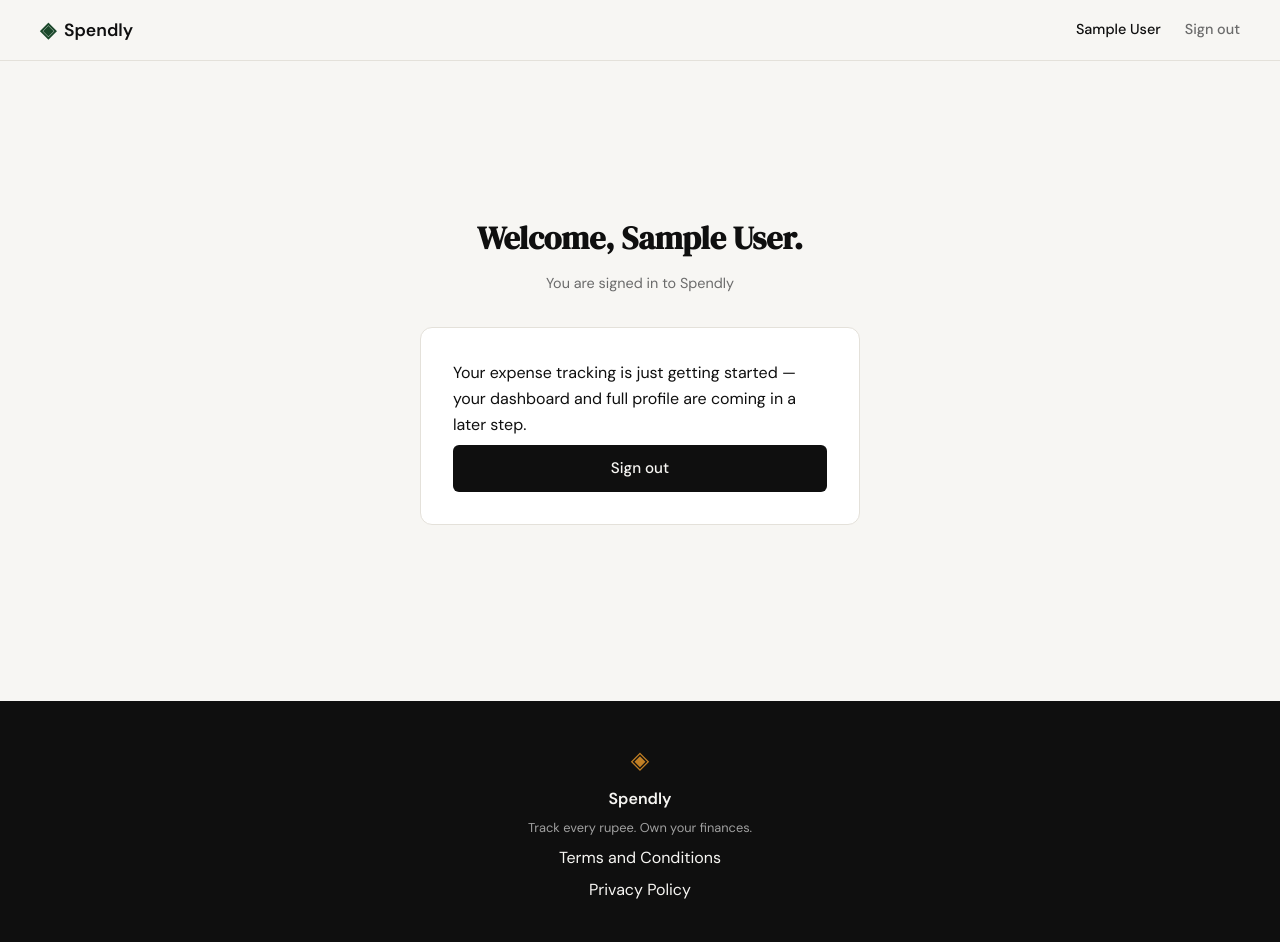
After one commit to AnserAliKhan/spendly, a Flask app: page /dashboard in a window 1280 px wide. The commit adds this page. Run offline with Flask 3, Linux system fonts and the light colour scheme; the visitor is signed in with stand-in values (Sample User, id 1).

Commit message:
added login functionality

```diff
--- a/app.py
+++ b/app.py
@@ -1,11 +1,18 @@
 import sqlite3
+from functools import wraps
 
-from flask import Flask, redirect, render_template, request, url_for
-from werkzeug.security import generate_password_hash
+from flask import Flask, redirect, render_template, request, session, url_for
+from werkzeug.security import check_password_hash, generate_password_hash
 
 from database.db import get_db, init_db, seed_db
 
 app = Flask(__name__)
+
+# Required to sign session cookies. The dev key is fine for local use;
+# in production this must come from an environment variable so it isn't
+# checked into the repo.
+# TODO: replace with env var in production
+app.secret_key = "dev-secret-change-me"
 
 
 # ------------------------------------------------------------------ #
@@ -35,12 +42,42 @@ def _validate_registration(name: str, email: str, password: str) -> str | None:
     return None
 
 
+def _login_required(view):
+    """Gate a view on a signed-in session.
+
+    Redirects to /login if there is no user_id in the session. The
+    functools.wraps preserves the wrapped view's __name__ so Flask's
+    url_for() can still resolve the endpoint by name.
+    """
+    @wraps(view)
+    def wrapped(*args, **kwargs):
+        if not session.get("user_id"):
+            return redirect(url_for("login"))
+        return view(*args, **kwargs)
+    return wrapped
+
+
+def _redirect_if_authenticated(view):
+    """Send already-signed-in users away from the auth pages.
+
+    If a session is present, GET and POST both bounce to the landing
+    page. Signed-out users fall through to the wrapped view unchanged.
+    """
+    @wraps(view)
+    def wrapped(*args, **kwargs):
+        if session.get("user_id"):
+            return redirect(url_for("landing"))
+        return view(*args, **kwargs)
+    return wrapped
+
+
 @app.route("/")
 def landing():
     return render_template("landing.html")
 
 
 @app.route("/register", methods=["GET", "POST"])
+@_redirect_if_authenticated
 def register():
     if request.method == "POST":
         name = (request.form.get("name") or "").strip()
@@ -66,8 +103,31 @@ def register():
     return render_template("register.html")
 
 
-@app.route("/login")
+@app.route("/login", methods=["GET", "POST"])
+@_redirect_if_authenticated
 def login():
+    if request.method == "POST":
+        email = (request.form.get("email") or "").strip().lower()
+        password = request.form.get("password") or ""
+
+        if not email or not password:
+            return render_template("login.html", error="Please enter your email and password.")
+
+        db = get_db()
+        row = db.execute(
+            "SELECT id, name, password_hash FROM users WHERE email = ?",
+            (email,),
+        ).fetchone()
+
+        # Single error message for both "no such user" and "wrong password"
+        # so we don't leak which accounts exist.
+        if row is None or not check_password_hash(row["password_hash"], password):
+            return render_template("login.html", error="Invalid email or password.")
+
+        session["user_id"] = row["id"]
+        session["user_name"] = row["name"]
+        return redirect(url_for("landing"))
+
     return render_template("login.html")
 
 
@@ -87,7 +147,15 @@ def privacy():
 
 @app.route("/logout")
 def logout():
-    return "Logout — coming in Step 3"
+    # Idempotent — clearing an empty session is fine.
+    session.clear()
+    return redirect(url_for("landing"))
+
+
+@app.route("/dashboard")
+@_login_required
+def dashboard():
+    return render_template("dashboard.html", user_name=session.get("user_name"))
 
 
 @app.route("/profile")
--- a/templates/base.html
+++ b/templates/base.html
@@ -19,8 +19,13 @@
                 <span class="brand-name">Spendly</span>
             </a>
             <div class="nav-links">
-                <a href="{{ url_for('login') }}">Sign in</a>
-                <a href="{{ url_for('register') }}" class="nav-cta">Get started</a>
+                {% if session.user_id %}
+                    <span>{{ session.get('user_name', '') }}</span>
+                    <a href="{{ url_for('logout') }}">Sign out</a>
+                {% else %}
+                    <a href="{{ url_for('login') }}">Sign in</a>
+                    <a href="{{ url_for('register') }}" class="nav-cta">Get started</a>
+                {% endif %}
             </div>
         </div>
     </nav>
--- /dev/null
+++ b/templates/dashboard.html
@@ -0,0 +1,26 @@
+{% extends "base.html" %}
+
+{% block title %}Dashboard — Spendly{% endblock %}
+
+{% block content %}
+
+<section class="auth-section">
+    <div class="auth-container">
+
+        <div class="auth-header">
+            <h1 class="auth-title">Welcome, {{ user_name }}.</h1>
+            <p class="auth-subtitle">You are signed in to Spendly</p>
+        </div>
+
+        <div class="auth-card">
+            <p>
+                Your expense tracking is just getting started — your
+                dashboard and full profile are coming in a later step.
+            </p>
+            <a href="{{ url_for('logout') }}" class="btn-submit" style="text-align: center; display: block; text-decoration: none; margin-top: 0.5rem;">Sign out</a>
+        </div>
+
+    </div>
+</section>
+
+{% endblock %}
```
Also changed, not shown: .claude/specs/03-login-logout.md (added).
